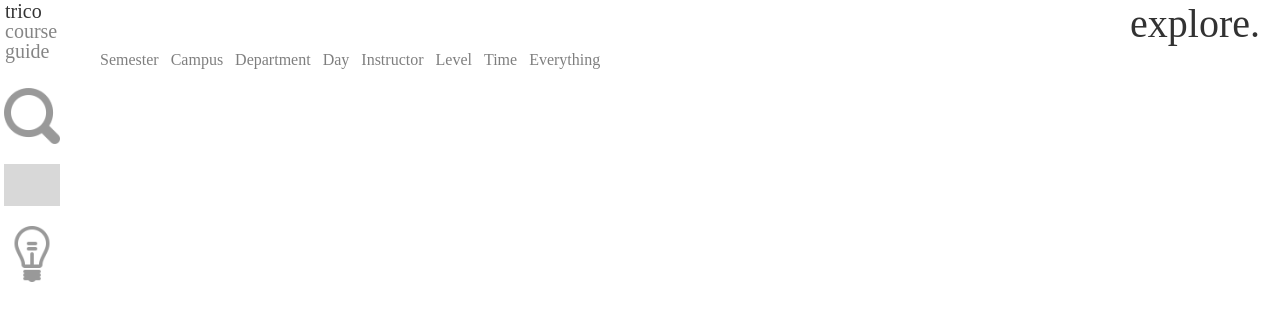
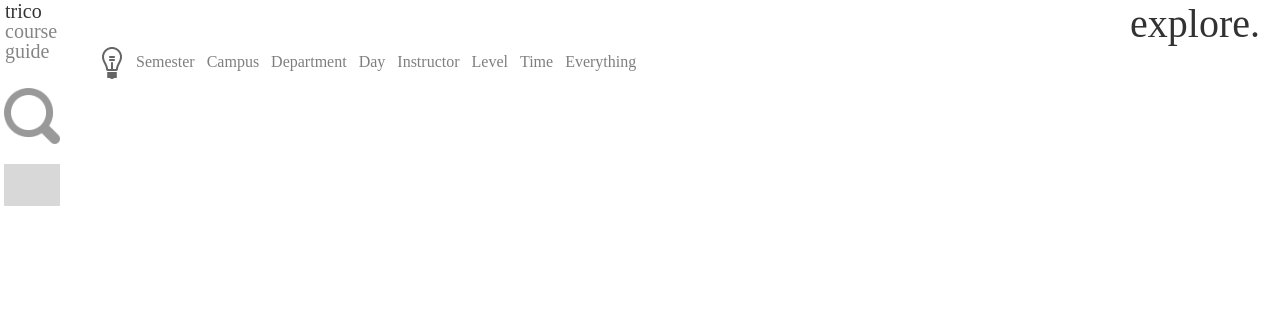
Before and after one commit to cfalk/TricoHackathon2015, a Django app: template NotBionic/templates/explore.html in a window 1280 px wide. Shown: the top 321 px of the page. Run offline with Django 3.2, Linux system fonts and the light colour scheme; the template is opened without the code that fills it, so the values that code supplies are empty; some libraries are stand-ins or nearby versions; grey boxes are pictures that could not be loaded.

Commit message:
Added suggestion button.

```diff
--- a/NotBionic/static/css/explore.css
+++ b/NotBionic/static/css/explore.css
@@ -1,6 +1,7 @@
 
 #filters {
  text-align:justify;
+ position:relative;
 }
 
 .disabledFilterOptions {
@@ -32,6 +33,21 @@
 }
 
 
+#suggestionButton {
+ display:inline-block;
+ height:2em;
+ cursor:pointer;
+ vertical-align:middle;
+ opacity:0.6;
+}
+#suggestionButton img {
+ height:100%;
+}
+#suggestionButton:hover {
+ opacity:0.8;
+}
+
+
 @media (max-width:400px) {
  .activeFilterOptions {
   padding:0.25em 0em;
--- a/NotBionic/static/js/explore.js
+++ b/NotBionic/static/js/explore.js
@@ -82,6 +82,10 @@ $(document).on("ready", function() {
   });
 
 
+  $(document).on("click", "#suggestionButton", function() {
+    applyFilter("suggestions", "on");
+    delete currentQueries["suggestions"];
+  });
 
 
   $(document).on("click", ".checkbox", function() {
--- a/NotBionic/templates/explore.html
+++ b/NotBionic/templates/explore.html
@@ -14,6 +14,10 @@
     <div id=page-title> explore. </div>
     <div class=filter-bar style="display: table;">
 	<ul id=filters>
+            <li id="suggestionButton" title='Suggest me courses.'>
+              <img src="{{STATIC_URL}}images/suggestion.png" />
+            </li>
+
 	    <li data-filter="semester" class="filter"> Semester </li>
 	    <li data-filter="college" class="filter"> Campus </li>
 	    <li data-filter="department" class="filter"> Department </li>
@@ -172,6 +176,7 @@
 
     </div>
 
+    <!-- "Everything" -->
     <div id="everything-filterOptions" class="disabledFilterOptions">
 	<label for="everything">
 	    <input type=text  id="everything" class="autocomplete-everything">
@@ -186,4 +191,5 @@
 
     </div>
 
+
 </body>
--- a/NotBionic/templates/menu.html
+++ b/NotBionic/templates/menu.html
@@ -17,10 +17,5 @@
         </a>
       </li>
 
-      <li class=list-item>
-        <a href='#' id='suggestionButton' title='Suggested courses.'>
-          <img src="{{STATIC_URL}}images/suggestion.png" />
-        </a>
-      </li>
   </ul>
 </div>
```
